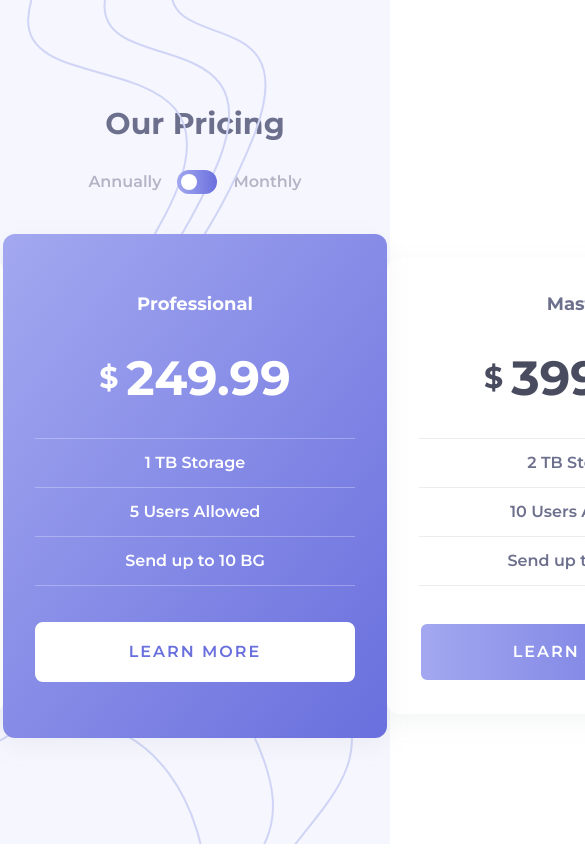
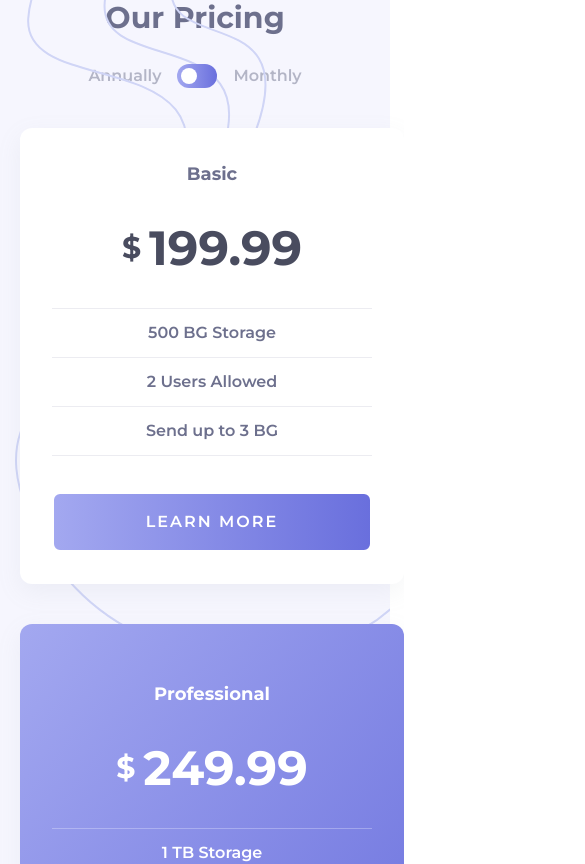
Before and after one commit to aatmaneoulmouden/pricing-component-with-toggle, a React (Vite) app: page / in a window 390 px wide. Shown: the top 864 px of the page, 585 px wide, since content can reach past the window. Built offline with nearby package versions, Linux system fonts and the light colour scheme.

Commit message:
Responsive mobile

```diff
--- a/src/components/Package.jsx
+++ b/src/components/Package.jsx
@@ -13,7 +13,7 @@ const Package = ({ name, pricing, features, isRecommended, pricingType }) => {
   ));
   return (
     <article
-      className={`package z-10 p-8 rounded-xl shadow-base text-center flex-1 flex flex-col justify-center items-center gap-9 w-96 ${
+      className={`package z-10 p-8 rounded-xl shadow-base text-center flex flex-col justify-center items-center gap-9 w-96 ${
         isRecommended
           ? "bg-gradient-to-br from-primary-light-purple to-primary-dark-purple py-14 z-20"
           : "bg-white"
--- a/src/components/Pricing.jsx
+++ b/src/components/Pricing.jsx
@@ -51,7 +51,7 @@ const Pricing = () => {
             </button>
             <button className="pricing-type">Monthly</button>
           </div>
-          <div className="packages-wrapper flex items-center">
+          <div className="packages-wrapper grid grid-cols-1 gap-y-10 desktop:gap-y-0 desktop:grid-cols-3 items-center">
             {dispalyPackages}
           </div>
         </div>
```
